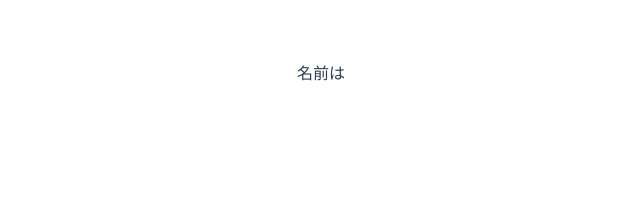
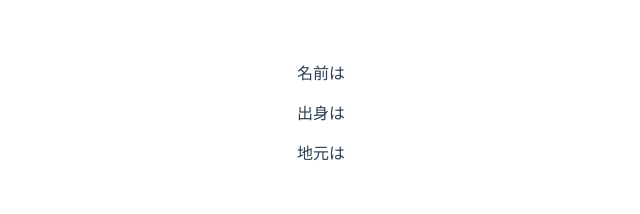
Before and after one commit to takahirarin/vue-test, a Vue app: page / in a window 1280 px wide. Shown: the top 214 px of the page, without its empty margins (319-959 px from the left). Built offline with nearby package versions, Linux system fonts and the light colour scheme.

Commit message:
secret test

```diff
--- a/src/App.vue
+++ b/src/App.vue
@@ -1,6 +1,8 @@
 <template>
   <div>
     <p>名前は{{ name }}</p>
+    <p>出身は{{ var1 }}</p>
+    <p>地元は{{ var2 }}</p>
   </div>
 </template>
 
@@ -10,6 +12,8 @@ export default {
   data() {
       return {
         name: process.env.VUE_APP_NAME,
+        var1: process.env.VUE_APP_1,
+        var2: process.env.VUE_APP_2
       };
     },
 }
```
